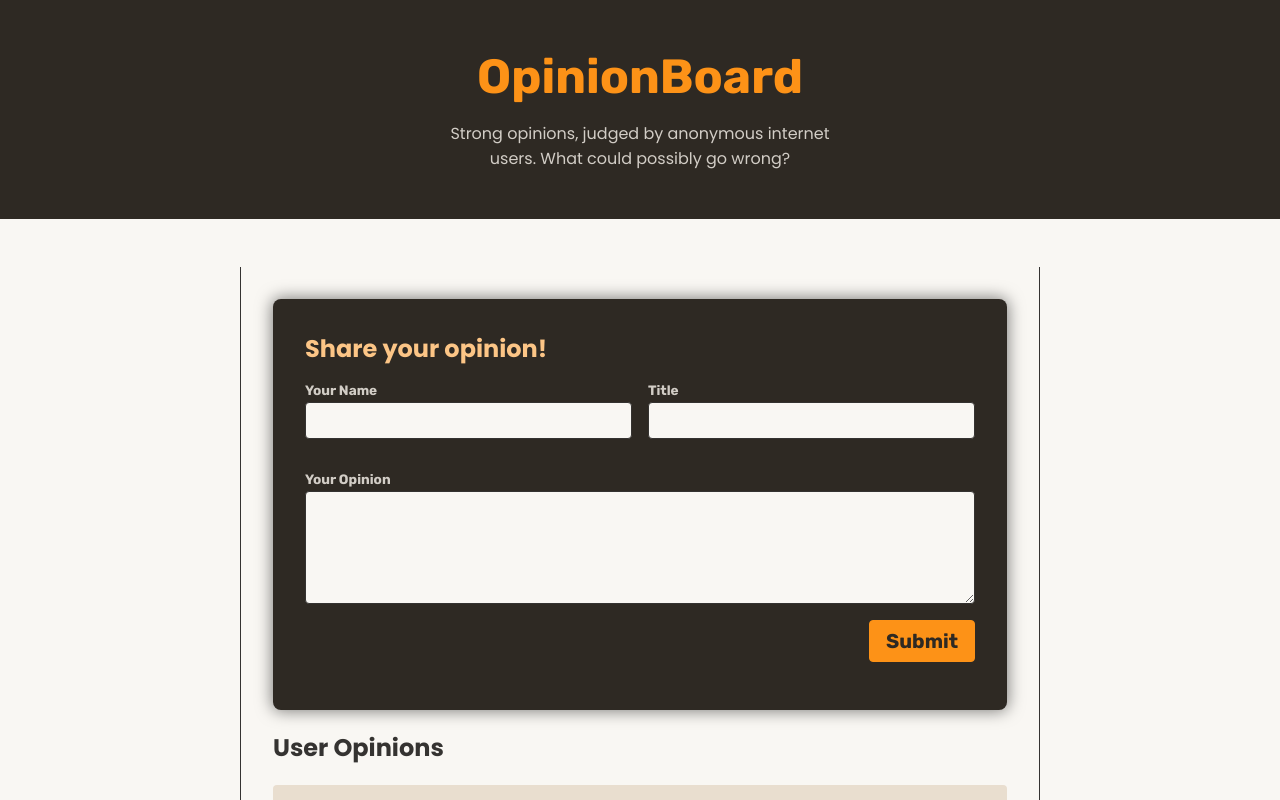
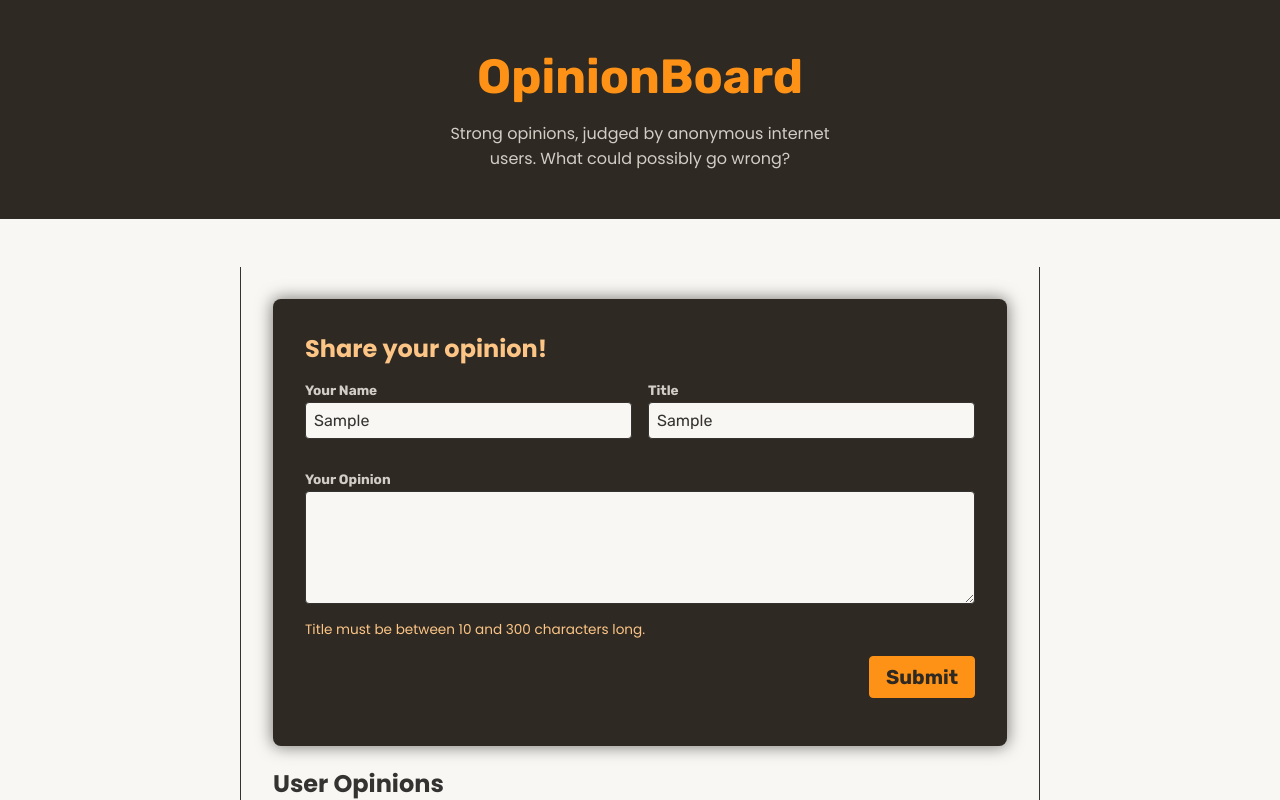
Before and after one commit to AbirHossen/FormActionsDemoApp, a React (Vite) app: page / in a window 1280 px wide. Both pictures are taken after typing "Sample", "Sample", "Sample" into the empty fields and a click on the button "Submit". Shown: the top 800 px of the page. Built offline with nearby package versions, Linux system fonts and the light colour scheme; data requests are answered from the project's data file.

Commit message:
brushed up validation

```diff
--- a/src/components/NewOpinion.jsx
+++ b/src/components/NewOpinion.jsx
@@ -1,21 +1,21 @@
 import { useActionState } from "react";
 export function NewOpinion() {
   function submitAction(prevFormState, formData) {
-    const name = formData.get("userName");
+    const userName = formData.get("userName");
     const title = formData.get("title");
-    const opinion = formData.get("body");
-    const errors = [];
-    if (!name) {
-      errors.push("Please enter your name.");
+    const body = formData.get("body");
+    let errors = [];
+    if (title.trim().length < 5) {
+      errors.push("Title must be at least five characters long.");
     }
-    if (!title) {
-      errors.push("Please enter a title.");
+    if (body.trim().length < 10 || body.trim().length > 300) {
+      errors.push("Title must be between 10 and 300 characters long.");
     }
-    if (!opinion) {
-      errors.push("Please enter your opinion.");
+    if (!userName.trim()) {
+      errors.push("Please provide your name.");
     }
     if (errors.length > 0) {
-      return { errors, enteredValues: { name, title, opinion } };
+      return { errors, enteredValues: { userName, title, body } };
     }
 
     return { errors: null };
@@ -32,21 +32,36 @@ export function NewOpinion() {
         <div className="control-row">
           <p className="control">
             <label htmlFor="userName">Your Name</label>
-            <input type="text" id="userName" name="userName" />
+            <input
+              type="text"
+              id="userName"
+              name="userName"
+              defaultValue={formState.enteredValues?.userName}
+            />
           </p>
 
           <p className="control">
             <label htmlFor="title">Title</label>
-            <input type="text" id="title" name="title" />
+            <input
+              type="text"
+              id="title"
+              name="title"
+              defaultValue={formState.enteredValues?.title}
+            />
           </p>
         </div>
         <p className="control">
           <label htmlFor="body">Your Opinion</label>
-          <textarea id="body" name="body" rows={5}></textarea>
+          <textarea
+            id="body"
+            name="body"
+            rows={5}
+            defaultValue={formState.enteredValues?.opinion}
+          ></textarea>
         </p>
         <div>
           {formState.errors && (
-            <ul>
+            <ul className="errors">
               {formState.errors.map((error) => (
                 <li key={error}>{error}</li>
               ))}
--- a/src/store/opinions-context.jsx
+++ b/src/store/opinions-context.jsx
@@ -1,4 +1,4 @@
-import { createContext, useEffect, useState } from 'react';
+import { createContext, useEffect, useState } from "react";
 
 export const OpinionsContext = createContext({
   opinions: null,
@@ -12,7 +12,7 @@ export function OpinionsContextProvider({ children }) {
 
   useEffect(() => {
     async function loadOpinions() {
-      const response = await fetch('http://localhost:3000/opinions');
+      const response = await fetch("http://localhost:5173/opinions");
       const opinions = await response.json();
       setOpinions(opinions);
     }
@@ -21,10 +21,10 @@ export function OpinionsContextProvider({ children }) {
   }, []);
 
   async function addOpinion(enteredOpinionData) {
-    const response = await fetch('http://localhost:3000/opinions', {
-      method: 'POST',
+    const response = await fetch("http://localhost:5173/opinions", {
+      method: "POST",
       headers: {
-        'Content-Type': 'application/json',
+        "Content-Type": "application/json",
       },
       body: JSON.stringify(enteredOpinionData),
     });
```
